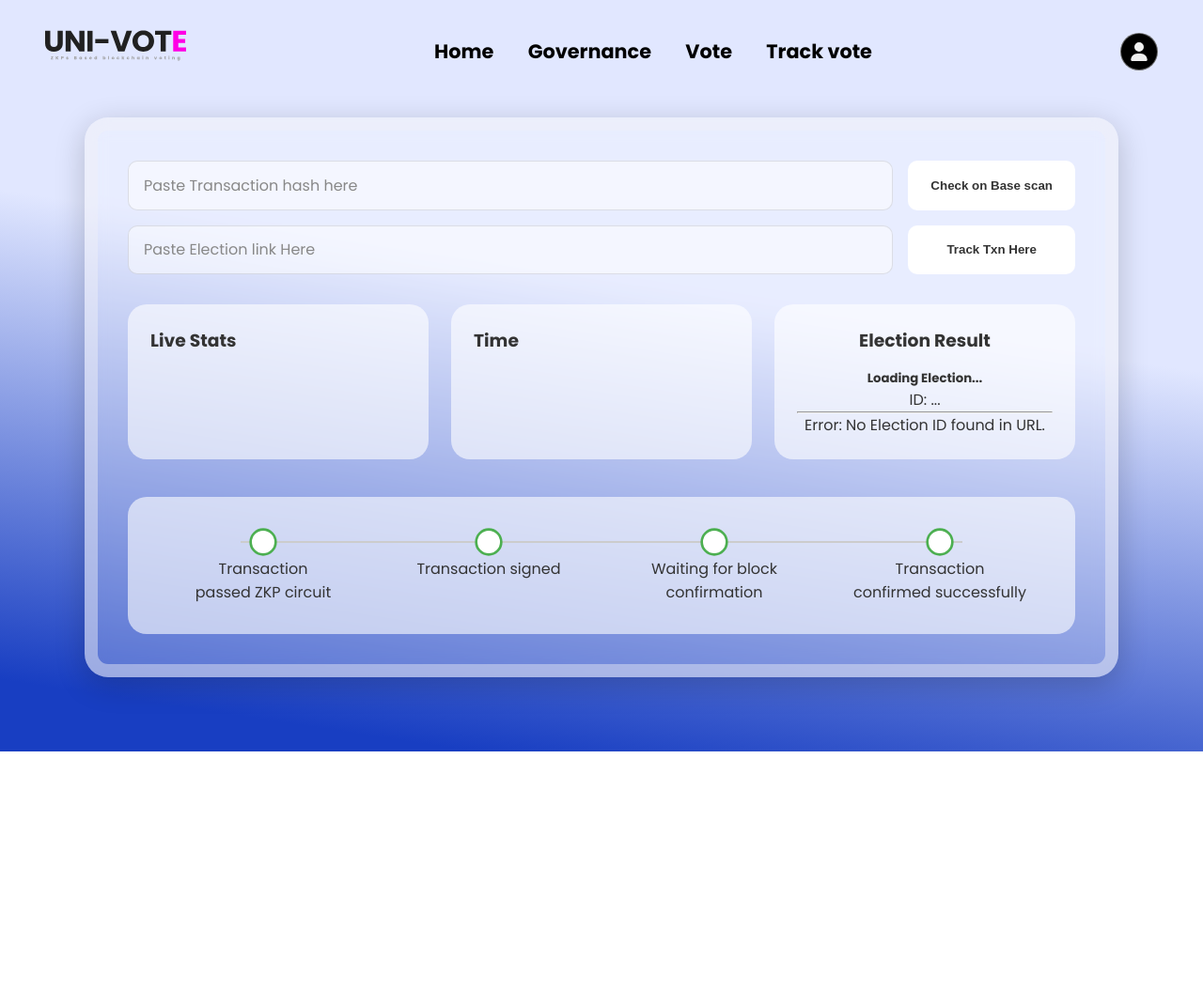
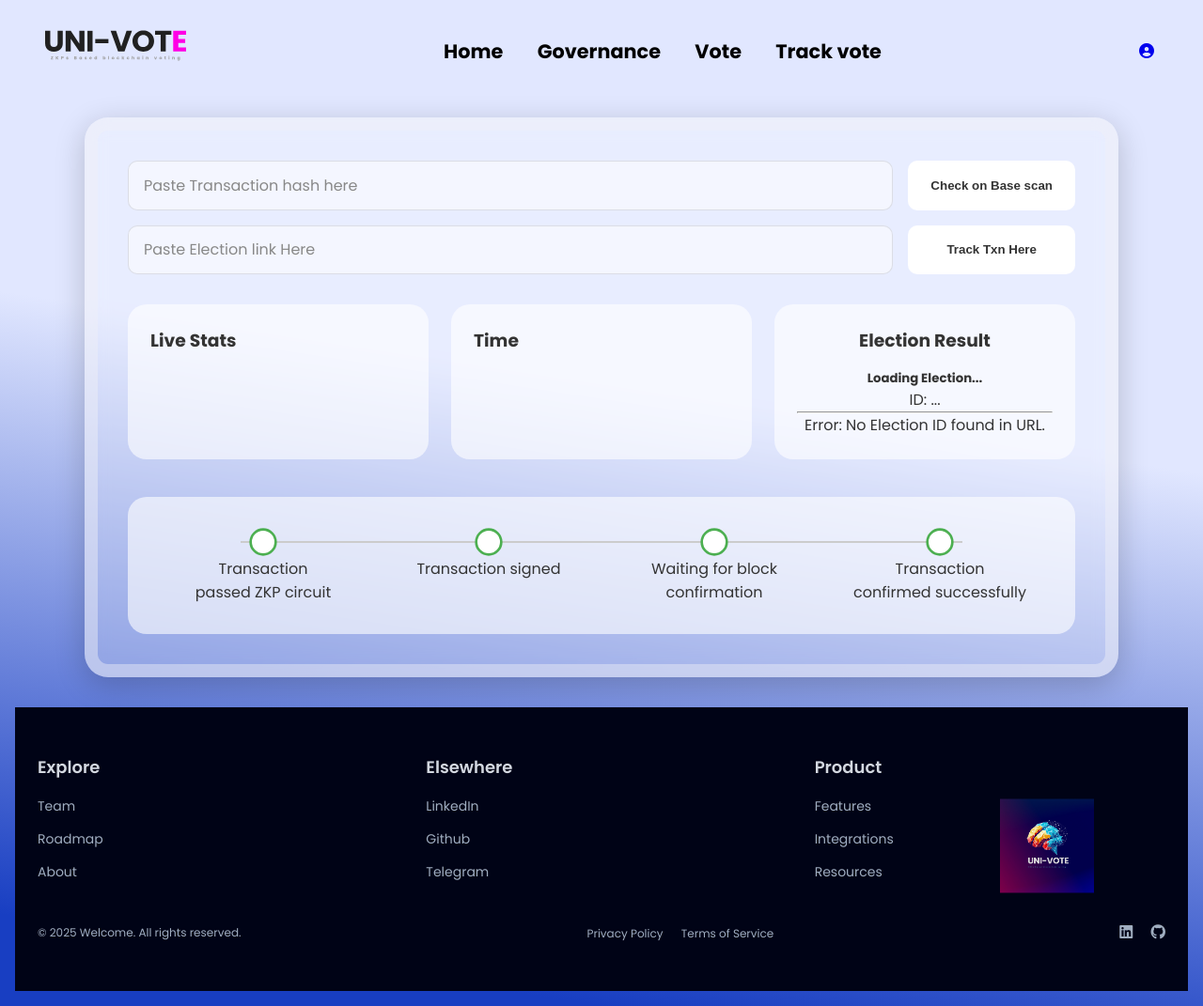
Before and after one commit to amitsikdar37/univote, a plain HTML site: page frontend/result.html in a window 1280 px wide. Shown: the whole page at 94% size. Before the commit the page ends 800 px from the top, so only its background shows below. Drawn offline with Linux system fonts and the light colour scheme.

Commit message:
ui changes and gwei added

```diff
--- a/frontend/governance.css
+++ b/frontend/governance.css
@@ -17,6 +17,8 @@
             display: flex;
             justify-content: space-between;
             align-items: center;
+            position: relative;
+            /* position: fixed; */
         }
 
         .navbar .logo {
@@ -277,7 +279,7 @@
         }
 
         .footer-container {
-            max-width: 1200px;
+            /* max-width: 1200px; */
             margin: 0 auto;
             display: flex;
             justify-content: space-between;
--- a/frontend/result.css
+++ b/frontend/result.css
@@ -80,23 +80,23 @@
 
         }
 
-        .profile-icon {
-            width: 40px;
-            height: 40px;
-            border-radius: 50%;
-            background: var(--glass-bg);
-            border: 1px solid var(--glass-border);
+        .user-profile {
+            /* width: 80px;
+            height: 80px; */
+            /* border-radius: 50%; */
+            /* background: var(--glass-bg); */
+            /* border: 1px solid var(--glass-border); */
             display: flex;
             justify-content: center;
             align-items: center;
             cursor: pointer;
-            background-color: #000;
+            /* background-color: #000; */
         }
 
-        .profile-icon svg {
+        .fas {
             width: 20px;
             height: 20px;
-            fill: var(--text-light);
+            /* fill: var(--text-light); */
         }
 
         /* Main Container */
@@ -497,3 +497,110 @@
                 stroke-dashoffset: 0;
             }
         }
+
+        .footer {
+  width: 100%;
+  background: #000316;
+  padding: 50px 20px;
+  color: #fff;
+  position: relative;
+  overflow: hidden;
+}
+
+.footer-container {
+  max-width: 1200px;
+  margin: 0 auto;
+  display: flex;
+  justify-content: space-between;
+  align-items: flex-start;
+  gap: 40px;
+}
+
+.footer-column {
+  flex: 1;
+  min-width: 0;
+}
+
+.footer-column h3 {
+  font-size: 18px;
+  font-weight: 600;
+  margin-bottom: 15px;
+  color: #D3D8E0;
+}
+
+.footer-column ul {
+  list-style: none;
+  padding: 0;
+  margin: 0;
+}
+
+.footer-column ul li {
+  margin-bottom: 10px;
+}
+
+.footer-column ul li a {
+  color: #A0AEC0;
+  text-decoration: none;
+  font-size: 14px;
+  transition: color 0.2s;
+}
+
+.footer-column ul li a:hover {
+  color: #fff;
+}
+
+.footer-logo {
+  position: absolute;
+  right: 20px;
+  top: 50%;
+  transform: translateY(-50%);
+}
+
+.footer-logo-img {
+  width: 100px;
+  height: 100px;
+  margin-top: 0px;
+  margin-right: 80px;
+  /* border-radius: 15px; */
+  /* box-shadow: 0 0 20px rgba(0, 191, 255, 0.5); */
+}
+
+.footer-bottom {
+  max-width: 1200px;
+  margin: 30px auto 0;
+  display: flex;
+  justify-content: space-between;
+  align-items: center;
+  flex-wrap: wrap;
+  gap: 20px;
+}
+
+.footer-bottom p {
+  font-size: 12px;
+  color: #A0AEC0;
+  margin: 0;
+}
+
+.footer-links a {
+  color: #A0AEC0;
+  text-decoration: none;
+  font-size: 12px;
+  margin-left: 15px;
+  transition: color 0.2s;
+}
+
+.footer-links a:hover {
+  color: #fff;
+}
+
+.footer-social a {
+  color: #A0AEC0;
+  font-size: 16px;
+  margin-left: 15px;
+  text-decoration: none;
+  transition: color 0.2s;
+}
+
+.footer-social a:hover {
+  color: #fff;
+}
--- a/frontend/result.html
+++ b/frontend/result.html
@@ -13,6 +13,7 @@
 
     <link href="https://fonts.googleapis.com/css2?family=Poppins:wght@300;400;500;600;700&display=swap"
         rel="stylesheet">
+        <script src="https://kit.fontawesome.com/8f68262e98.js" crossorigin="anonymous"></script>
 
 </head>
 
@@ -21,17 +22,15 @@
     <header>
         <div class="logo"><img src="Frame 41.svg"></div>
         <nav>
-            <a href="#">Home</a>
-            <a href="#">Governance</a>
-            <a href="#">Vote</a>
-            <a href="#">Track vote</a>
+            <a href="index.html">Home</a>
+            <a href="governance.html">Governance</a>
+            <a href="vote.html">Vote</a>
+            <a href="result.html">Track vote</a>
             <!-- <a href="#">Help</a> -->
         </nav>
-        <div class="profile-icon">
-            <svg xmlns="http://www.w3.org/2000/svg" viewBox="0 0 448 512">
-                <path
-                    d="M224 256A128 128 0 1 0 224 0a128 128 0 1 0 0 256zm-45.7 48C79.8 304 0 383.8 0 482.3C0 498.7 13.3 512 29.7 512H418.3c16.4 0 29.7-13.3 29.7-29.7C448 383.8 368.2 304 269.7 304H178.3z" />
-            </svg>
+        <div class="user-profile">
+            <a href="profile.html"><i class="fas fa-user-circle"></i></a>
+        </div>
         </div>
     </header>
 
@@ -164,7 +163,52 @@
         </div>
         </div>
     </main>
+    <!-- Footer Section -->
+  <footer class="footer">
+    <div class="footer-container">
+      <div class="footer-column">
+        <h3>Explore</h3>
+        <ul>
+          <li><a href="us.html">Team</a></li>
+          <li><a href="#">Roadmap</a></li>
+          <li><a href="#">About</a></li>
+        </ul>
+      </div>
+      <div class="footer-column">
+        <h3>Elsewhere</h3>
+        <ul>
+          <li><a href="#">LinkedIn</a></li>
+          <li><a href="#">Github</a></li>
+          <li><a href="#">Telegram</a></li>
+        </ul>
+      </div>
+      <div class="footer-column">
+        <h3>Product</h3>
+        <ul>
+          <li><a href="#">Features</a></li>
+          <li><a href="#">Integrations</a></li>
+          <li><a href="#">Resources</a></li>
+        </ul>
+      </div>
+      <div class="footer-logo">
+        <img src="uni-vote[1].png" alt="UNI-VOTE Logo" class="footer-logo-img">
+      </div>
+    </div>
+    <div class="footer-bottom">
+      <p>© 2025 Welcome. All rights reserved.</p>
+      <div class="footer-links">
+        <a href="#">Privacy Policy</a>
+        <a href="#">Terms of Service</a>
+      </div>
+      <div class="footer-social">
+        <a href="#"><i class="fa-brands fa-linkedin"></i></a>
+        <a href="#"><i class="fa-brands fa-github"></i></a>
+      </div>
+    </div>
+  </footer>
     <script src="./scripts/result.js"></script>
+
+
 
 </body>
 
```
Also changed, not shown: frontend/index.html (+8 -0 lines), frontend/style.css (+56 -6 lines), frontend/team.html (deleted, +0 -11 lines).
